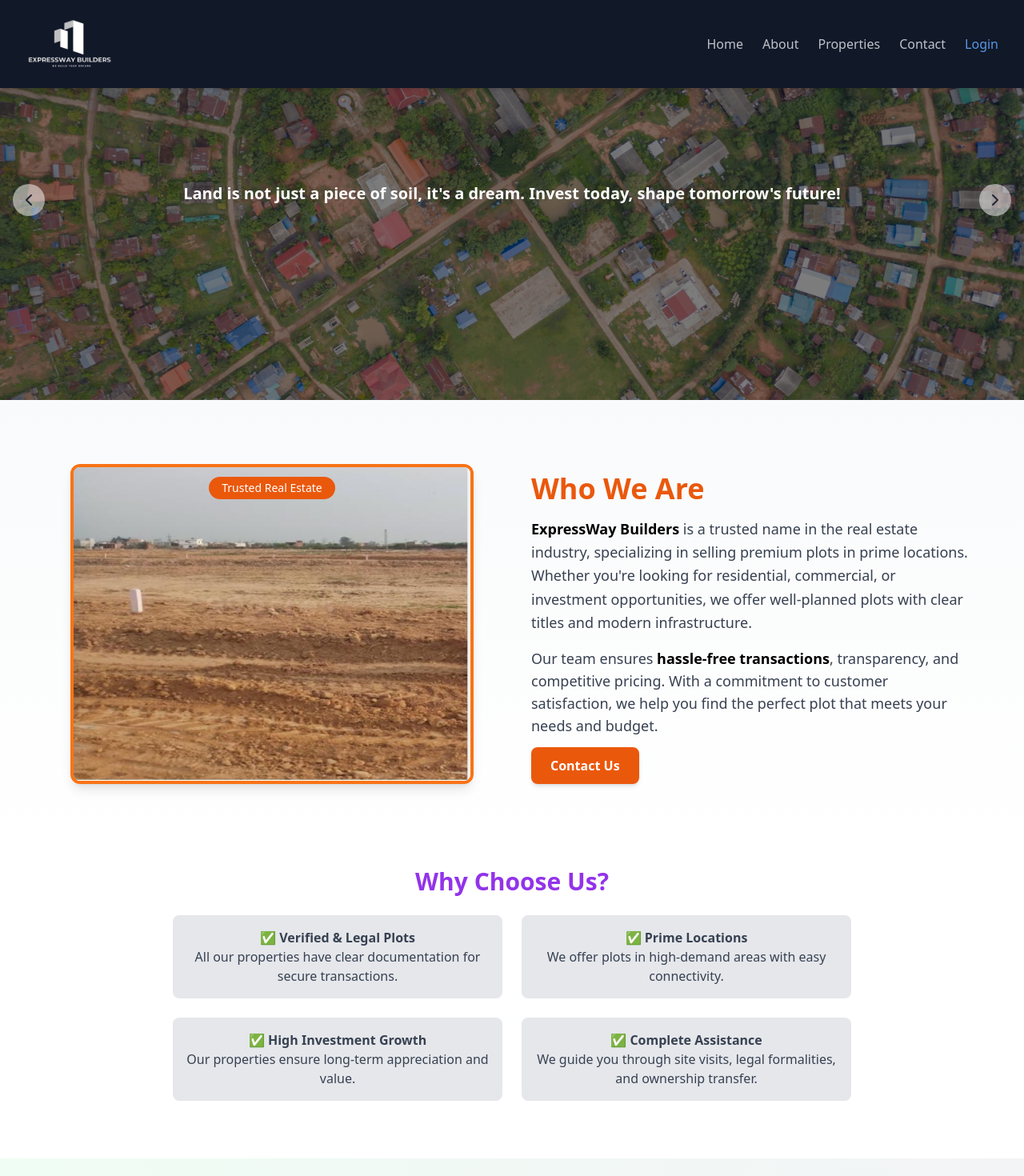
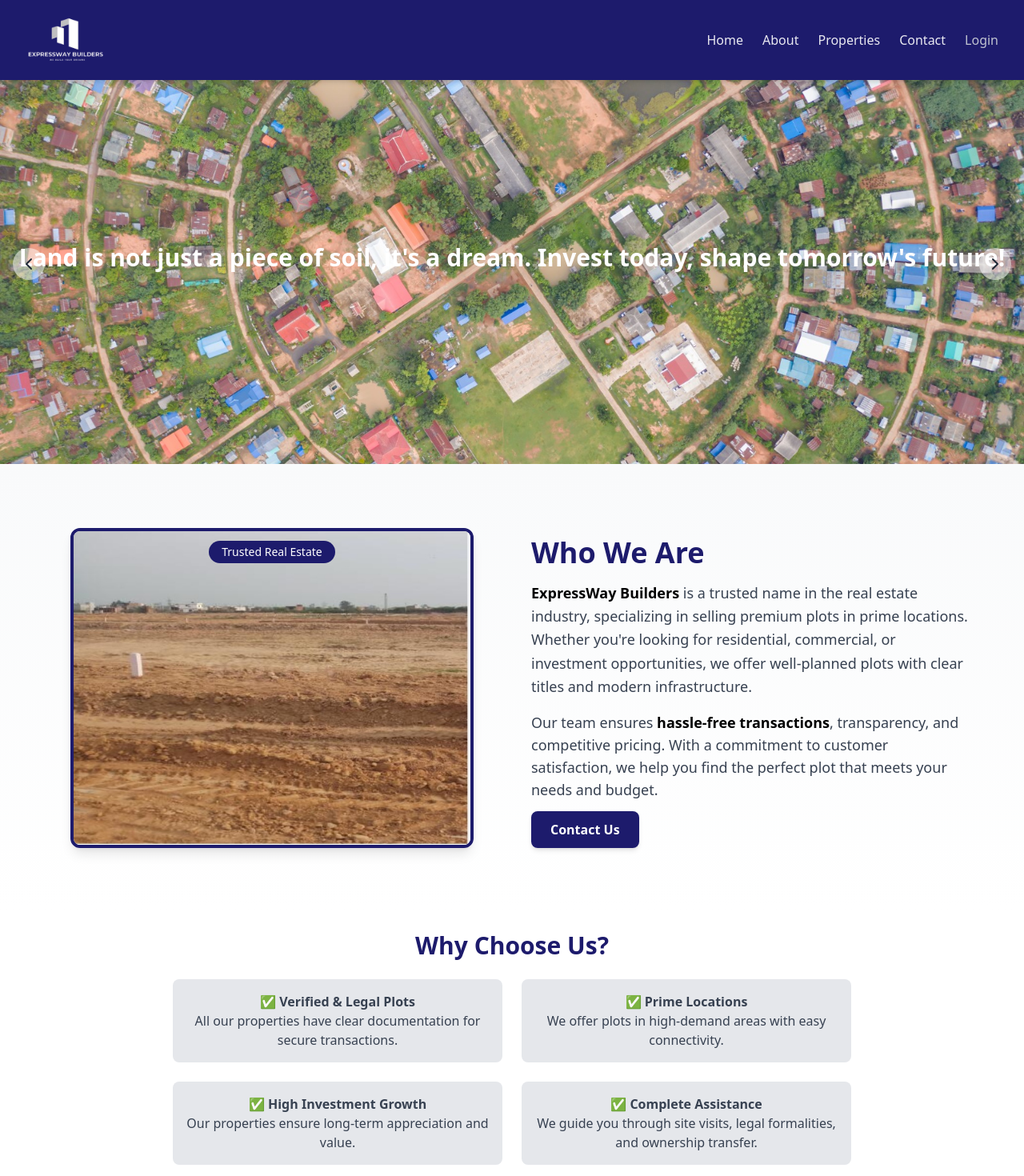
Before and after one commit to Nikitakumarisharma/realState, a Next.js app: page /about in a window 1280 px wide. Shown: the top 1470 px of the page at 80% size. Built offline with nearby package versions, Linux system fonts and the light colour scheme; no server answers.

Commit message:
ui updated

```diff
--- a/src/app/page.tsx
+++ b/src/app/page.tsx
@@ -1,6 +1,7 @@
 import Plot from "@/components/plot"; // Capitalized component name
 import Carausal from "@/components/Carousel"
 import EasyStep from "@/components/easyStep"
+import FAQ from "@/components/faq"
 
 export default function Home() {
   return (
@@ -8,6 +9,7 @@ export default function Home() {
       <Carausal />
       <EasyStep />
       <Plot />
+      <FAQ />
     </main>
   );
 }
--- a/src/app/properties/page.tsx
+++ b/src/app/properties/page.tsx
@@ -1,12 +1,14 @@
 import SevenBoxesRow from "@/components/plot"
 import Carausal from "@/components/Carousel"
+import FAQ from "@/components/faq"
 
 export default function Properties() {
   return (
-    <div className="space-y-8 py-8">
+    <div className="">
 
         <Carausal />
         <SevenBoxesRow />
+        <FAQ />
 
     </div>
   )
--- a/src/components/Carousel.jsx
+++ b/src/components/Carousel.jsx
@@ -7,7 +7,6 @@ const images = [
   "/assets/carausal1.jpg",
   "/assets/carausal2.jpg",
   "/assets/carausal3.jpg",
-  "/assets/carausal4.jpg",
 ];
 
 export default function Carousel() {
@@ -27,7 +26,7 @@ export default function Carousel() {
   }, [nextImage]);
 
   return (
-    <div className="relative h-[500px] w-full overflow-hidden z-10">
+    <div className="relative h-[500px] w-full overflow-hidden z-10 mt-20">
       {images.map((src, index) => (
         <div
           key={src}
@@ -43,8 +42,8 @@ export default function Carousel() {
       ))}
 
       {/* Overlay Content */}
-      <div className="absolute inset-0 flex flex-col items-center justify-center bg-black bg-opacity-50 text-white z-20">
-        <h2 className="text-xl font-bold mb-4">Land is not just a piece of soil, it's a dream. Invest today, shape tomorrow's future!</h2>
+      <div className="absolute inset-0 flex flex-col items-center justify-center bg-opacity-50 text-white z-20">
+        <h2 className="lg:text-3xl text-xl font-bold mb-4 text-white">Land is not just a piece of soil, it's a dream. Invest today, shape tomorrow's future!</h2>
 
       </div>
 
--- a/src/components/Footer.jsx
+++ b/src/components/Footer.jsx
@@ -6,7 +6,7 @@ import { Facebook, Twitter, Instagram, Linkedin } from "lucide-react"
 export default function Footer() {
     const router = useRouter();
   return (
-    <footer className="bg-gray-800 text-white">
+    <footer className="bg-blu text-white">
       <div className="max-w-6xl mx-auto px-4 py-10">
         <div className="grid grid-cols-1 md:grid-cols-4 gap-8">
           <div>
--- a/src/components/easyStep.jsx
+++ b/src/components/easyStep.jsx
@@ -24,7 +24,7 @@ const steps = [
 function EasySteps() {
   return (
     <div className="p-12 text-center font-poppins bg-gray-200">
-      <h2 className=" text-3xl font-bold text-black lg:mb-8 mb-2"><span className="text-purple-700 text-4xl">3</span> Easy Steps</h2>
+      <h2 className=" text-3xl font-bold text-black lg:mb-8 mb-2"><span className="text-blu text-4xl">3</span> Easy Steps</h2>
       <div className="flex flex-col md:flex-row justify-center items-center lg:gap-12 gap-2">
         {steps.map((step, index) => (
           <div key={index} className="flex flex-col items-center text-black">
--- /dev/null
+++ b/src/components/faq.jsx
@@ -0,0 +1,70 @@
+"use client"
+import { useState } from "react";
+import { FiChevronDown, FiChevronUp } from "react-icons/fi";
+
+const faqs = [
+  {
+    question: "What types of plots does Expressway Builders offer?",
+    answer:
+      "Expressway Builders offers residential, commercial, and industrial plots in prime locations across various cities.",
+  },
+  {
+    question: "How can I purchase a plot?",
+    answer:
+      "You can visit our website, explore available plots, and contact our sales team for booking and further assistance.",
+  },
+  {
+    question: "Are the plots legally verified?",
+    answer:
+      "Yes, all our plots are legally verified with proper documentation and government approvals.",
+  },
+  {
+    question: "Do you offer installment payment options?",
+    answer:
+      "Yes, we provide flexible installment plans to make purchasing easier for our customers.",
+  },
+  {
+    question: "Can I visit the site before purchasing?",
+    answer:
+      "Absolutely! We encourage site visits, and our representatives will assist you in exploring the location and amenities.",
+  },
+];
+
+const FAQ = () => {
+  const [openIndex, setOpenIndex] = useState(null);
+
+  const toggleFAQ = (index) => {
+    setOpenIndex(openIndex === index ? null : index);
+  };
+
+  return (
+    <div className="max-w-5xl mx-auto p-6">
+      <h2 className="text-3xl font-bold text-center mb-6 text-blu">FAQs</h2>
+      <div className="space-y-4">
+        {faqs.map((faq, index) => (
+          <div
+            key={index}
+            className="border border-gray-300 rounded-lg p-4 shadow-md"
+          >
+            <button
+              onClick={() => toggleFAQ(index)}
+              className="w-full flex justify-between items-center text-lg font-medium text-gray-800"
+            >
+              {faq.question}
+              {openIndex === index ? (
+                <FiChevronUp className="text-xl" />
+              ) : (
+                <FiChevronDown className="text-xl" />
+              )}
+            </button>
+            {openIndex === index && (
+              <p className="mt-2 text-gray-600">{faq.answer}</p>
+            )}
+          </div>
+        ))}
+      </div>
+    </div>
+  );
+};
+
+export default FAQ;
--- a/src/components/navbar.jsx
+++ b/src/components/navbar.jsx
@@ -31,7 +31,7 @@ const Navbar = () => {
   };
 
   return (
-    <nav className="bg-gray-900 shadow-md px-8 flex justify-between items-center fixed top-0 w-full z-50">
+    <nav className="bg-blu shadow-md px-8 flex justify-between items-center fixed top-0 w-full z-50">
       {/* Left - Logo */}
       <div className=" font-bold text-white">
   <Link href="/">
@@ -39,7 +39,7 @@ const Navbar = () => {
       src="/assets/logo.png" // Path to your logo inside the public folder
       alt="ExpressWay Logo"
       height={50} // Adjust height as needed
-      width={110} // Adjust width as needed
+      width={100} // Adjust width as needed
       layout="intrinsic" // Ensures aspect ratio is maintained
 
       priority // Ensures logo loads faster
@@ -49,7 +49,7 @@ const Navbar = () => {
 
       {/* Mobile Menu Button */}
       <button
-        className="lg:hidden text-white focus:outline-none"
+        className="lg:hidden text-white bg-blu focus:outline-none"
         onClick={() => setMenuOpen(!menuOpen)}
       >
         {menuOpen ? <X size={28} /> : <Menu size={28} />}
@@ -59,33 +59,33 @@ const Navbar = () => {
       <div
         className={`lg:flex ${
           menuOpen ? "block" : "hidden"
-        } absolute lg:static top-16 left-0 w-full lg:w-auto bg-gray-900 lg:bg-transparent z-40 lg:flex-row flex-col text-center py-6 lg:py-0 transition-all duration-300 ease-in-out opacity-90`}
+        } absolute lg:static top-16 left-0 w-full lg:w-auto  lg:bg-transparent z-40 lg:flex-row flex-col text-center py-6 lg:py-0 transition-all duration-300 ease-in-out opacity-90 bg-blu`}
       >
         <div className="lg:flex lg:space-x-6 flex flex-col lg:flex-row items-center">
           <Link
             href="/"
-            className="text-gray-300 hover:text-white py-2 block lg:inline"
+            className="text-white hover:text-gray-300 py-2 block lg:inline"
             onClick={() => setMenuOpen(false)}
           >
             Home
           </Link>
           <Link
             href="/about"
-            className="text-gray-300 hover:text-white py-2 block lg:inline"
+            className="text-white hover:text-gray-300 py-2 block lg:inline"
             onClick={() => setMenuOpen(false)}
           >
             About
           </Link>
           <Link
             href="/properties"
-            className="text-gray-300 hover:text-white py-2 block lg:inline"
+            className="text-white hover:text-gray-300 py-2 block lg:inline"
             onClick={() => setMenuOpen(false)}
           >
             Properties
           </Link>
           <Link
             href="/contact"
-            className="text-gray-300 hover:text-white py-2 block lg:inline"
+            className="text-white hover:text-gray-300 py-2 block lg:inline"
             onClick={() => setMenuOpen(false)}
           >
             Contact
@@ -105,7 +105,7 @@ const Navbar = () => {
           ) : (
             <Link
               href="/login"
-              className="text-blue-400 hover:text-blue-500 py-2 block lg:inline"
+              className="text-gray-300 hover:text-black py-2 block lg:inline"
               onClick={() => setMenuOpen(false)}
             >
               Login
--- a/src/components/plot.jsx
+++ b/src/components/plot.jsx
@@ -32,8 +32,8 @@ const TableWithImage = () => {
   return (
     <div>
       <h1 className="text-center font-bold mt-14 text-3xl">
-        Check Out our <span className="text-purple-800">Plot Details</span>
-        <br /> in the <span className="text-purple-800">Prime</span> Locations
+        Check Out our <span className="text-blu">Plot Details</span>
+        <br /> in the <span className="text-blu">Prime</span> Locations
       </h1>
       <div className="grid lg:grid-cols-2 md:grid-cols-2 grid-cols-1 min-h-screen p-4 bg-white gap-4">
         {/* Left Image Section */}
--- a/src/components/whoWeAre.jsx
+++ b/src/components/whoWeAre.jsx
@@ -11,16 +11,16 @@ const WhoWeAre = () => {
             <img
               src="/assets/aboutPlot.jpeg"
               alt="Who We Are"
-              className="rounded-xl shadow-lg h-[400px] object-cover border-4 border-orange-500"
+              className="rounded-xl shadow-lg h-[400px] object-cover border-4 border-blu"
             />
-            <div className="absolute top-4 bg-orange-600 text-white px-4 py-1 rounded-full text-sm">
+            <div className="absolute top-4 bg-blu text-white px-4 py-1 rounded-full text-sm">
               Trusted Real Estate
             </div>
           </div>
 
           {/* Right: Content */}
           <div className="text-left">
-            <h2 className="text-4xl font-extrabold text-orange-600 mb-4">
+            <h2 className="text-4xl font-extrabold text-blu mb-4">
               Who We Are
             </h2>
             <p className="text-gray-700 text-lg leading-relaxed">
@@ -32,7 +32,7 @@ const WhoWeAre = () => {
             <div className="mt-6">
               <a
                 href="/contact"
-                className="bg-orange-600 hover:bg-orange-700 text-white font-bold py-3 px-6 rounded-lg shadow-md transition duration-300"
+                className="bg-blu hover:bg-orange-700 text-white font-bold py-3 px-6 rounded-lg shadow-md transition duration-300"
               >
                 Contact Us
               </a>
--- a/src/components/whyChooseUs.jsx
+++ b/src/components/whyChooseUs.jsx
@@ -4,7 +4,7 @@ import React from "react";
 const WhyChooseUs = () => {
   return (
     <section className="max-w-4xl mx-auto text-center mb-12 bg-white  p-6 rounded-lg">
-      <h2 className="text-3xl font-bold text-purple-600">Why Choose Us?</h2>
+      <h2 className="text-3xl font-bold text-blu">Why Choose Us?</h2>
       <div className="mt-6 grid md:grid-cols-2 gap-6 text-gray-700">
         <div className="bg-gray-200 p-4 rounded-lg">
           ✅ <strong>Verified & Legal Plots</strong>
--- a/tailwind.config.ts
+++ b/tailwind.config.ts
@@ -12,6 +12,7 @@ export default {
       colors: {
         background: "var(--background)",
         foreground: "var(--foreground)",
+        blu: "#1D1B6C",
       },
     },
   },
```
Also changed, not shown: src/components/projectAndSuccess.jsx (+5 -8 lines), public/assets/sold1.jpg (added), public/assets/sold2.jpg (added).
